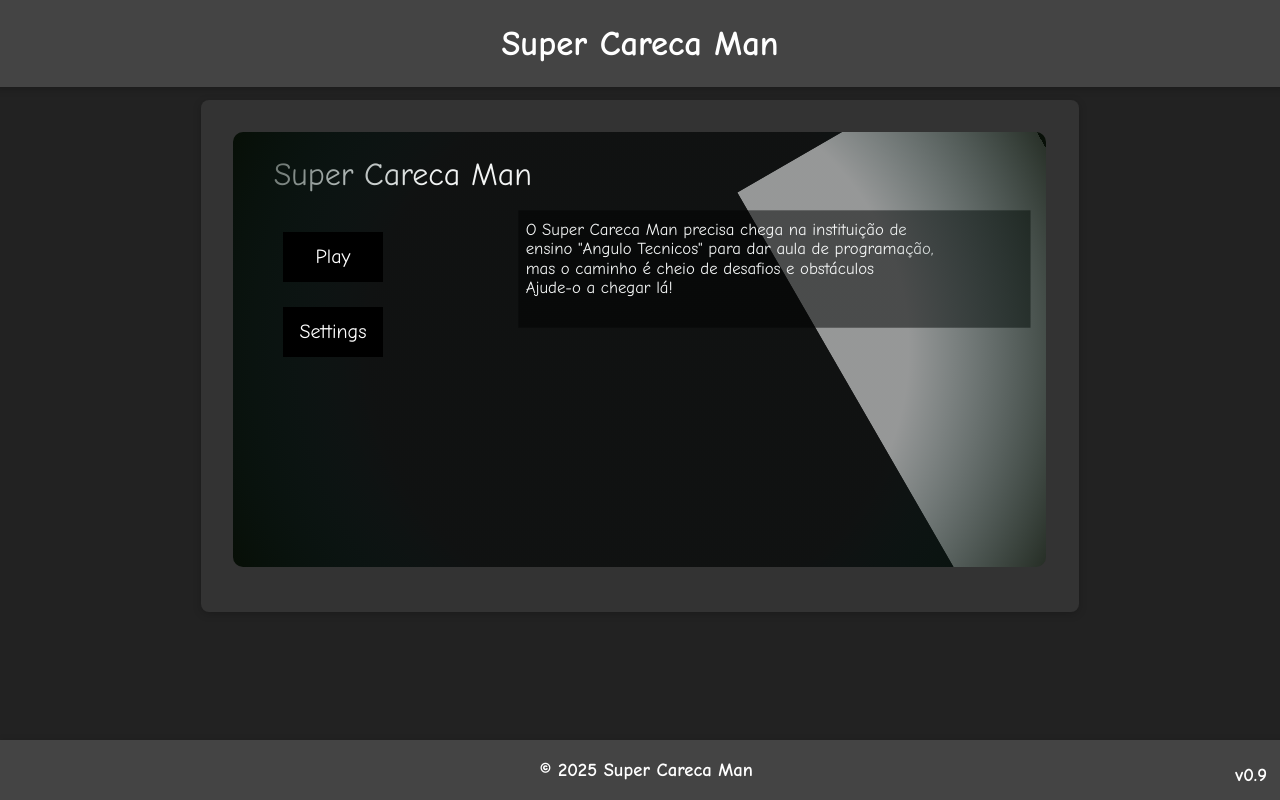
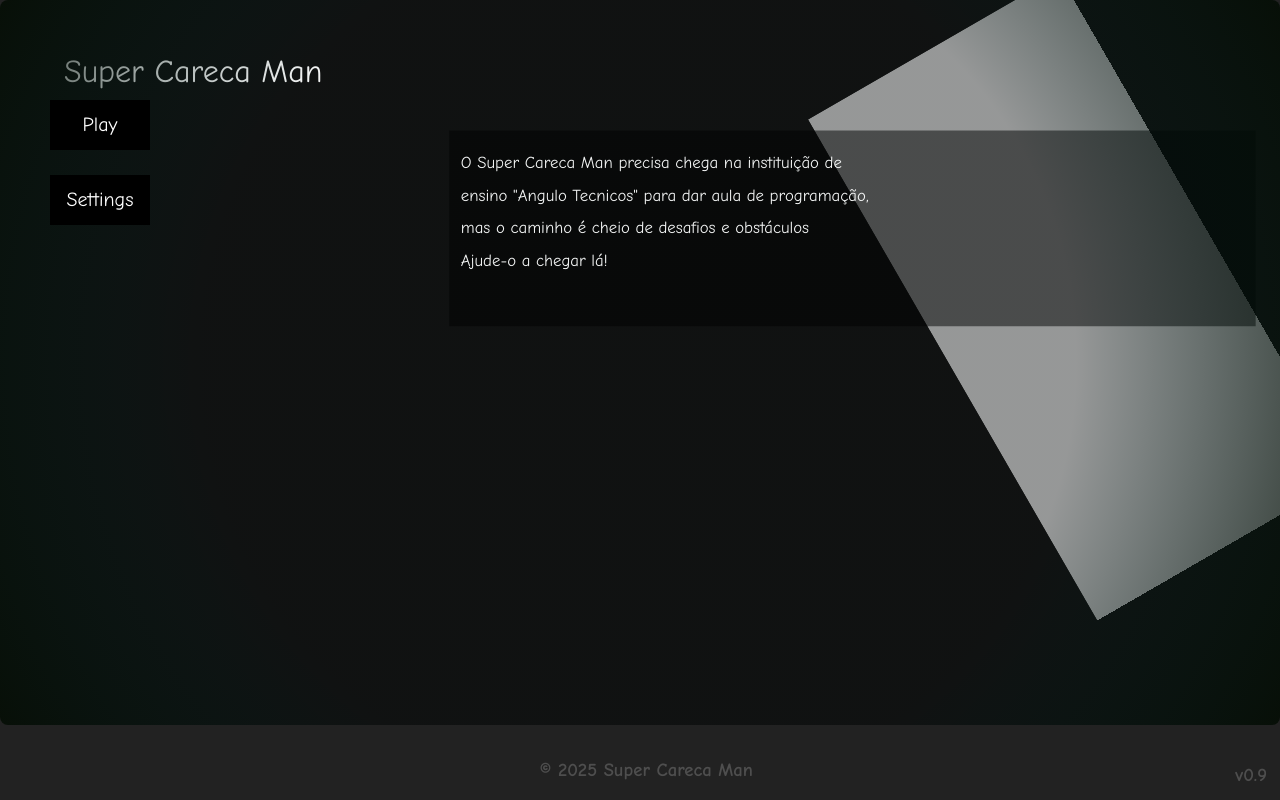
Before and after one commit to pessoa736/Super-Careca-Man, a plain HTML site: page docs/index.html in a window 1280 px wide. Drawn offline with Linux system fonts and the light colour scheme; animation ran at ten frames a second.

Commit message:
full screen

```diff
--- a/docs/index.html
+++ b/docs/index.html
@@ -7,9 +7,6 @@
     <link rel="stylesheet" href="./styles.css">
 </head>
 <body>
-    <header>
-        <h1>Super Careca Man</h1>
-    </header>
     <main>
     </main>
     <footer>
--- a/docs/src/canva.js
+++ b/docs/src/canva.js
@@ -6,7 +6,7 @@ const ctx = canvas.getContext('2d');
 let main = document.querySelector('main');
 main.style.justifyItems = "center"
 main.style.alignItems = "center"
-canvas.style.borderRadius = "10px"
+canvas.style.borderRadius = "8px"
 
 
 main.appendChild(canvas);
@@ -14,10 +14,10 @@ main.appendChild(canvas);
 
 function updateCanvas() {
     let aspect = 240/136;
-    let hx = parseInt(window.innerHeight*aspect)*0.6
-    let hy = parseInt(window.innerHeight)*0.6
-    let wx = parseInt(window.innerWidth)*0.7
-    let wy = parseInt(window.innerWidth/aspect)*0.7
+    let hx = parseInt(window.innerHeight*aspect)
+    let hy = parseInt(window.innerHeight)
+    let wx = parseInt(window.innerWidth)
+    let wy = parseInt(window.innerWidth/aspect)
 
     if (hx <= wx) {
         main.style.width =  hx + "px"
@@ -30,8 +30,8 @@ function updateCanvas() {
     } else {
         main.style.height = wy + "px"
     }
-    canvas.width = main.offsetWidth - 0.075*main.offsetWidth;
-    canvas.height = main.offsetHeight - 0.15*main.offsetHeight;
+    canvas.width = main.offsetWidth;
+    canvas.height = main.offsetHeight;
 }
 
 export { canvas, ctx, updateCanvas};
--- a/docs/styles.css
+++ b/docs/styles.css
@@ -38,26 +38,12 @@ a:hover {
 }
 
 main{
-    padding-left: 2.5%;
-    padding-top: 2.5%;
-    background: #333;
     border-radius: 8px;
-    box-shadow: 0 2px 8px rgba(0,0,0,0.2);
-    position: relative;
     justify-self: center;
     justify-content: center;
+    align-self: center;
 }
 
-header {
-    padding: 0.5%;
-    width: 100%;
-    margin-bottom: 1%;
-    text-align: center;
-    background: #444;
-    position: sticky;
-    top: 0;
-    box-shadow: 0 2px 8px rgba(0,0,0,0.2);
-}
 
 footer {
     padding: 0.5%;
@@ -66,8 +52,7 @@ footer {
     position: fixed;
     bottom: 0;
     text-align: center;
-    background: #444;
-    box-shadow: 0 2px 8px rgba(0,0,0,0.2);
+    color: rgba(255,255,255,0.2)
 }
 
 .version {
@@ -75,3 +60,8 @@ footer {
     bottom: 1%;
     right: 2%;
 }
+
+canvas {
+    justify-self: center;
+    align-self: center;
+}
```
